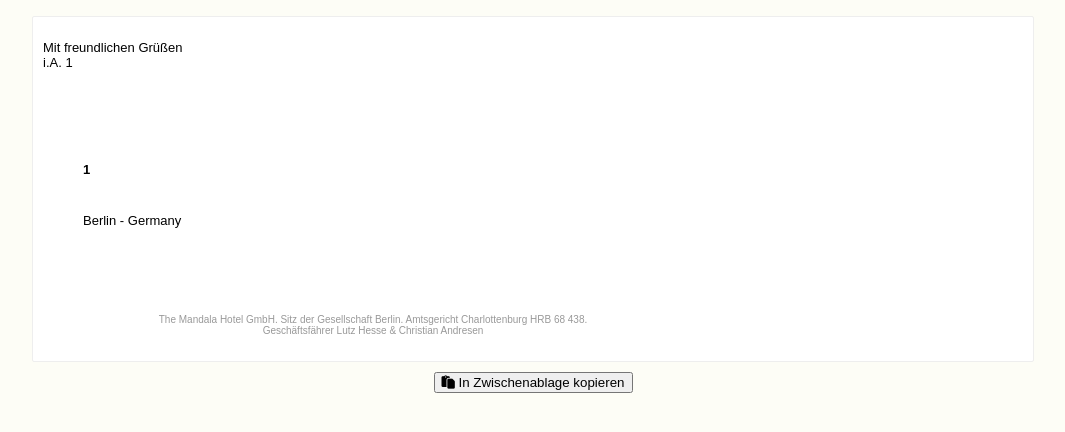
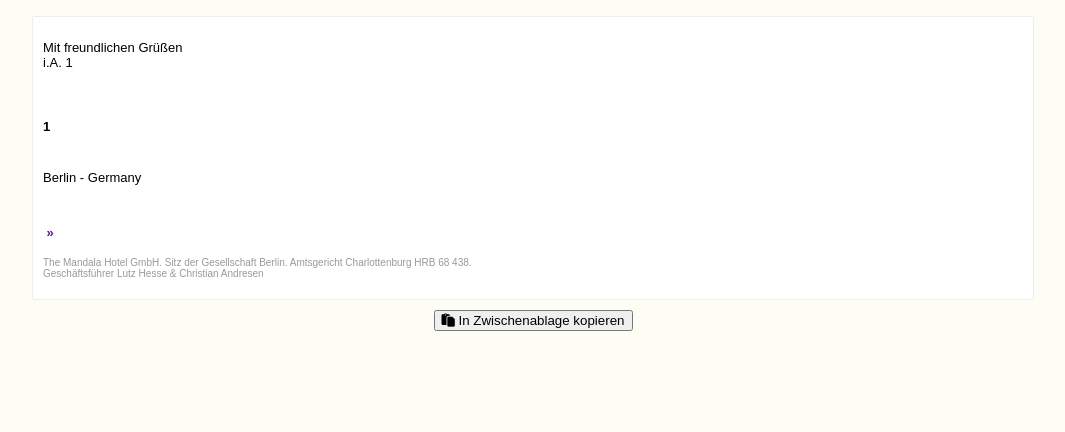
Before and after one commit to yinken/signature-maker, a PHP site: page /?fname=1 in a window 1280 px wide. Shown: the part 146-578 px from the top of the page, without its empty margins (107-1172 px from the left). Run offline with PHP 8.4, Linux system fonts and the light colour scheme; data that the repository does not hold is empty; some libraries are stand-ins or nearby versions.

Commit message:
remove table from design

```diff
--- a/index.php
+++ b/index.php
@@ -87,93 +87,31 @@ $shortURL = $domain;
 					i.A. <?php echo $data['fname']."&nbsp;".$data['lname']?>
 				</p>
 				<br><br>
-				<style>
-				@media screen and (min-width: 601px) {
-				    .container {
-				        width: 660px!important;
-				    }
-				}
-				</style>
-
-				<!--[if (gte mso 9)|(IE)]>
-				<table width="600" align="center" cellpadding="0" cellspacing="0" border="0">
-				    <tr>
-				        <td>
-				<![endif]-->
-				<table class="container" width="100%" cellpadding="0" cellspacing="0" style="max-width: 660px;">
-				    <tr>
-				        <td style="text-align: center; vertical-align: top; font-size: 0;">
-				            <!--[if (gte mso 9)|(IE)]>
-				            <table width="100%" align="center" cellpadding="0" cellspacing="0" border="0">
-				                <tr>
-				                    <td>
-				            <![endif]-->
-				            <div style="width: 300px; display: inline-block; vertical-align: top;">
-				                <table width="100%" height="180px" border="0" cellpadding="0" cellspacing="0">
-				                    <tr>
-				                        <td style="font-size: 12px;background-color:#ffffff;color:#000000;padding:10px;">
-				                          <table border="0" cellpadding="0" cellspacing="0" style="background: none; border-width: 0px; border: 0px; margin: 0; padding: 0;border-collapse:collapse">
-				                  					<tr>
-																			<td colspan="2" style="padding:0; color: #000000; font-size: 13px; text-align:left">
-																				<p style="margin-top:0;margin-bottom:.5em;font-family: Arial, Helvetica, sans-serif;">
+				<p style="margin-top:0;margin-bottom:.5em;font-family: Arial, Helvetica, sans-serif;font-size: 13px;">
 					<b><?php echo $data['fname']?>&nbsp;<?php echo $data['lname']?></b><br>
 					<?php echo $data['position']?>
 				</p>
-																				<p style="margin-top:.5em;margin-bottom:.5em;font-family: Arial, Helvetica, sans-serif;">
+				<p style="margin-top:.5em;margin-bottom:.5em;font-family: Arial, Helvetica, sans-serif;font-size: 13px;">
 					<b><?php echo $data['location']?></b><br>
 					<?php echo $data['street']?><br>
 					<?php echo $data['postal_code']?> Berlin - Germany
 				</p>
-																				<p style="margin-top:.5em;margin-bottom:.5em;font-family: Arial, Helvetica, sans-serif;">
+				<p style="margin-top:.5em;margin-bottom:.5em;font-family: Arial, Helvetica, sans-serif;font-size: 13px;">
 					<?php echo $data['phone']?><br>
-																					<a href="<?php echo $data['email']?>" style="color: #667997; text-decoration: none; font-weight: normal; font-size: 13px;font-family: Arial, Helvetica, sans-serif;"><b><?php echo $data['email']?></b></a>
+					<a href="<?php echo $data['email']?>" style="color: #<?php echo $data['text_color']?>; text-decoration: none; font-weight: normal; font-size: 13px;font-family: Arial, Helvetica, sans-serif;"><b><?php echo $data['email']?></b></a>
 				</p>
 				<p style="margin-top:.5em;margin-bottom:.5em;font-family: Arial, Helvetica, sans-serif;">
-																					<a href="<?php echo $data['promo_url']?>" style="color: #667997; text-decoration: none; font-weight: normal; font-size: 13px;font-family: Arial, Helvetica, sans-serif;"><b><?php echo $shortURL?></b></a>
+					<a href="<?php echo $data['promo_url']?>" style="color: #000000; text-decoration: none; font-weight: normal; font-size: 13px;font-family: Arial, Helvetica, sans-serif;"><b><?php echo $shortURL?></b></a>
 				</p>
-																				<p style="margin-top:.5em;margin-bottom:0;font-family: Arial, Helvetica, sans-serif;">
+				<p style="margin-top:.5em;margin-bottom:0;font-family: Arial, Helvetica, sans-serif;font-size: 13px;">
 					<?php echo $data['default_slogan']?>
 				</p>
-																			</td>
-				                  					</tr>
-				                  				</table>
-				                        </td>
-				                    </tr>
-				                </table>
-				            </div>
-				            <!--[if (gte mso 9)|(IE)]>
-				            </td>
-				            <td>
-				            <![endif]-->
-				            <div style="width: 300px; display: inline-block; vertical-align: top;overflow:hidden;">
-				                <table width="100%" height="180px" border="0" cellpadding="0" cellspacing="0">
-				                    <tr>
-				                        <td style="font-size: 12px;background-color:#<?php echo $data['background_color']?>;padding:10px;">
-				                          <table border="0" align="center" cellpadding="0" cellspacing="0" style="background: none; border-width: 0px; border: 0px; margin: 0; padding: 0;border-collapse:collapse;margin: 0 auto;">
-
-				                						<tr>
-				                							<td colspan="2" style="padding:10px; color: #<?php echo $data['em_text_color']?>; font-size: 13px; font-family: Arial, Helvetica, sans-serif;text-align:center"><a href="<?php echo $data['promo_url']?>" style="color: #<?php echo $data['text_color']?>; text-decoration: none; font-weight: normal; font-size: 13px;font-family: Arial, Helvetica, sans-serif;"><b><?php echo $data['promo_text']?></b></a></td>
-				                						</tr>
-				                					</table>
-				                        </td>
-				                    </tr>
-				                </table>
-				            </div>
-				        </td>
-				    </tr>
-						<tr>
-							<td style="padding:5px;text-align:center">
-								<p style="font-size: 10px; font-family: Arial, Helvetica, sans-serif;color:#999999"> The Mandala Hotel GmbH. Sitz der Gesellschaft Berlin. Amtsgericht Charlottenburg HRB 68 438.<br> Gesch&auml;ftsf&auml;hrer Lutz Hesse &amp; Christian Andresen</p>
-							</td>
-						</tr>
-				</table>
-				<!--[if (gte mso 9)|(IE)]>
-				        </td>
-				    </tr>
-				</table>
-				<![endif]-->
-
-
+				<p>
+					<a href="<?php echo $data['promo_url']?>" style="color: #<?php echo $data['text_color']?>; text-decoration: none; font-weight: normal; font-size: 13px;font-family: Arial, Helvetica, sans-serif;"><b><?php echo $data['promo_text']?>&nbsp;&#187;</b></a>
+				</p>
+				<p style="font-size: 10px; font-family: Arial, Helvetica, sans-serif;color:#999999">
+					The Mandala Hotel GmbH. Sitz der Gesellschaft Berlin. Amtsgericht Charlottenburg HRB 68 438.<br> Gesch&auml;ftsf&uuml;hrer Lutz Hesse &amp; Christian Andresen
+				</p>
 			</div>
 
 
```
Lines whose indentation alone changed are shown as unchanged.
